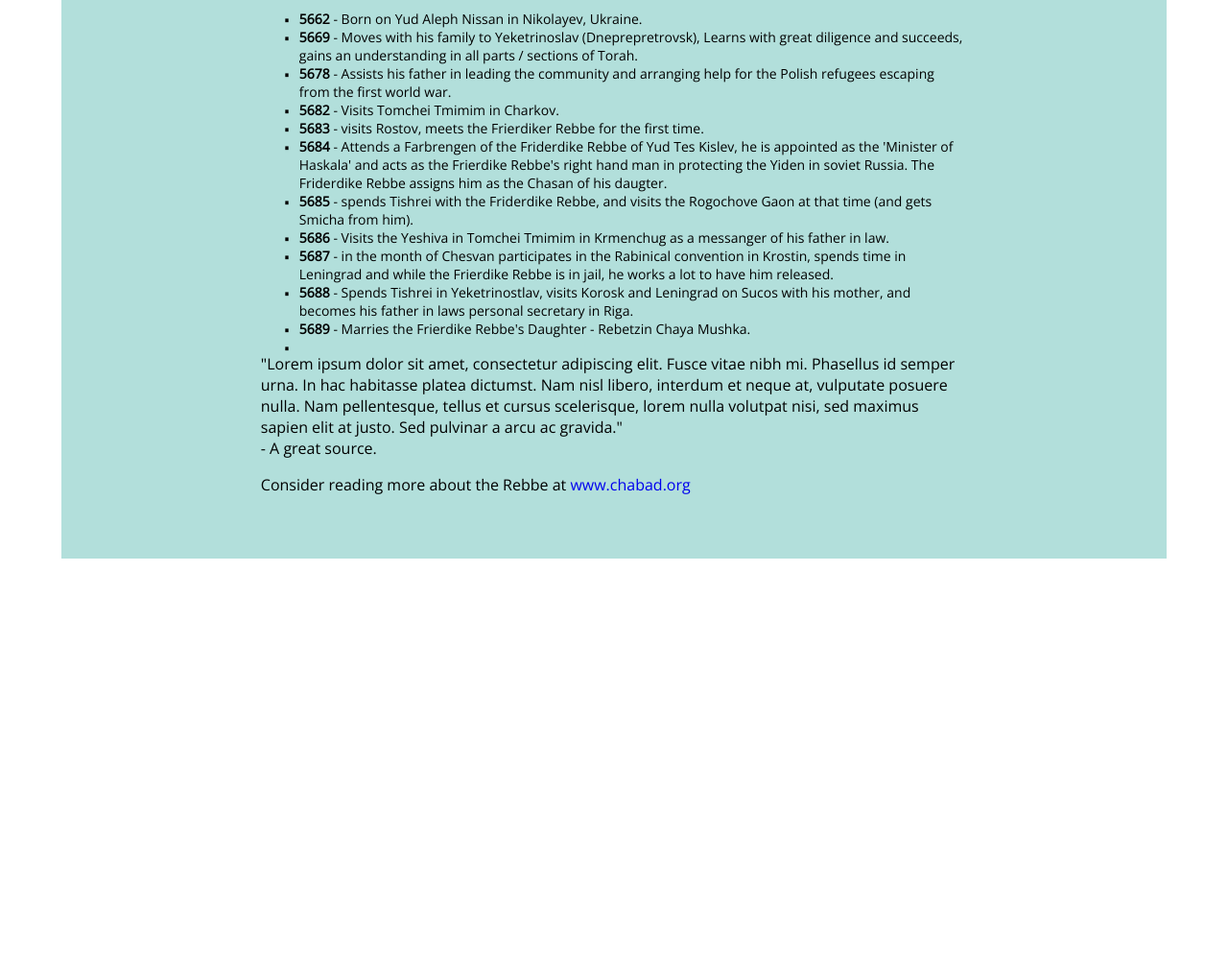
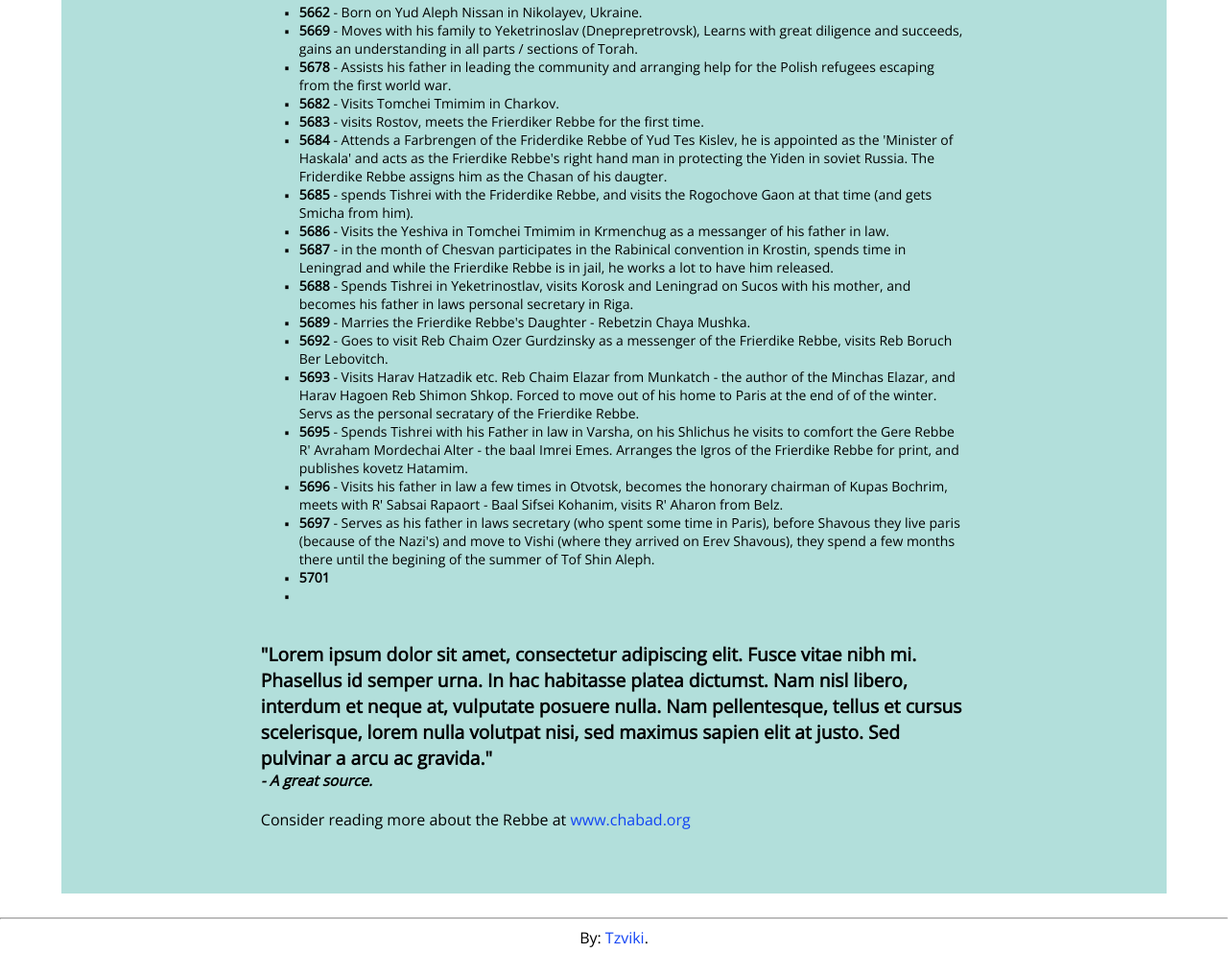
Before and after one commit to tzviki/tribute, a plain HTML site: page index.html in a window 1280 px wide. Shown: the part 1075-2068 px from the top of the page at 96% size. Before the commit the page ends 1682 px from the top, so only its background shows below. Drawn offline with nearby package versions, Linux system fonts and the light colour scheme.

Commit message:
Nearly Done

```diff
--- a/index.html
+++ b/index.html
@@ -32,10 +32,17 @@
                     <li><span class="year">5687</span> - in the month of Chesvan participates in the Rabinical convention in Krostin, spends time in Leningrad and while the Frierdike Rebbe is in jail, he works a lot to have him released.</li>
                     <li><span class="year">5688</span> - Spends Tishrei in Yeketrinostlav, visits Korosk and Leningrad on Sucos with his mother, and becomes his father in laws personal secretary in Riga.</li>
                     <li><span class="year">5689</span> - Marries the Frierdike Rebbe's Daughter - Rebetzin Chaya Mushka.</li>
+                    <li><span class="year">5692</span> - Goes to visit Reb Chaim Ozer Gurdzinsky as a messenger of the Frierdike Rebbe, visits Reb Boruch Ber Lebovitch.</li>
+                    <li><span class="year">5693</span> - Visits Harav Hatzadik etc. Reb Chaim Elazar from Munkatch - the author of the Minchas Elazar, and Harav Hagoen Reb Shimon Shkop. Forced to move out of his home to Paris at the end of of the winter. Servs as the personal secratary of the Frierdike Rebbe.</li>
+                    <li><span class="year">5695</span> - Spends Tishrei with his Father in law in Varsha, on his Shlichus he visits to comfort the Gere Rebbe R' Avraham Mordechai Alter - the baal Imrei Emes. Arranges the Igros of the Frierdike Rebbe for print, and publishes kovetz Hatamim.</li>
+                    <li><span class="year">5696</span> - Visits his father in law a few times in Otvotsk, becomes the honorary chairman of Kupas Bochrim, meets with R' Sabsai Rapaort - Baal Sifsei Kohanim, visits R' Aharon from Belz.</li>
+                    <li><span class="year">5697</span> - Serves as his father in laws secretary (who spent some time in Paris), before Shavous they live paris (because of the Nazi's) and move to Vishi (where they arrived on Erev Shavous), they spend a few months there until the begining of the summer of Tof Shin Aleph.</li>
+                    <li><span class="year">5701</span></li>
                     <li><span class="year"></span></li>
                 </ul>
+                <br />
+                <p id="qoute">"Lorem ipsum dolor sit amet, consectetur adipiscing elit. Fusce vitae nibh mi. Phasellus id semper urna. In hac habitasse platea dictumst. Nam nisl libero, interdum et neque at, vulputate posuere nulla. Nam pellentesque, tellus et cursus scelerisque, lorem nulla volutpat nisi, sed maximus sapien elit at justo. Sed pulvinar a arcu ac gravida."<br />
 
-                <p>"Lorem ipsum dolor sit amet, consectetur adipiscing elit. Fusce vitae nibh mi. Phasellus id semper urna. In hac habitasse platea dictumst. Nam nisl libero, interdum et neque at, vulputate posuere nulla. Nam pellentesque, tellus et cursus scelerisque, lorem nulla volutpat nisi, sed maximus sapien elit at justo. Sed pulvinar a arcu ac gravida."<br />
                 <span id="source">- A great source.</span></p>
 
                 <p>Consider reading more about the Rebbe at <a href="www.chabad.org">www.chabad.org</a></p>
@@ -43,6 +50,12 @@
 
         </main>
 
+        <footer>
+            <hr>
+            By: <a href="#">Tzviki</a>.
+            <br />
+        </footer>
+
 
 
     </body>
--- a/style.css
+++ b/style.css
@@ -1,5 +1,6 @@
 body {
     margin: 0 auto;
+    margin-bottom: 5px;
     text-align: center;
     font-family: 'Open Sans', sans-serif;
 }
@@ -17,7 +18,7 @@ h1 {
 }
 
 h2 {
-	font-size: 2.3em;
+	font-size: 2em;
 	margin: 0;
 	pading: 0;
 }
@@ -70,4 +71,17 @@ figcaption {
 
 a {
 	text-decoration: none;
+	color: #1244f4;
 }
+
+a:hover, a:active{
+	text-decoration: underline;
+}
+#qoute {
+	font-size: 1.2em;
+	font-weight: 650;
+}
+#source {
+	font-size: .8em;
+	font-style: italic;
+}
```
